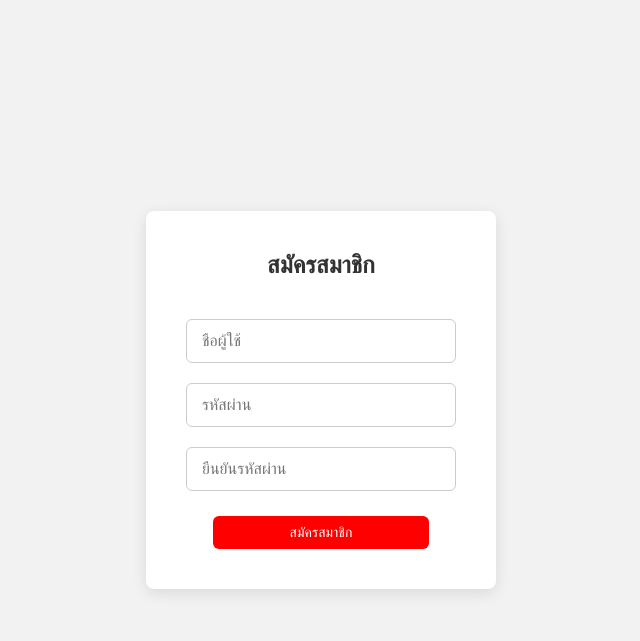
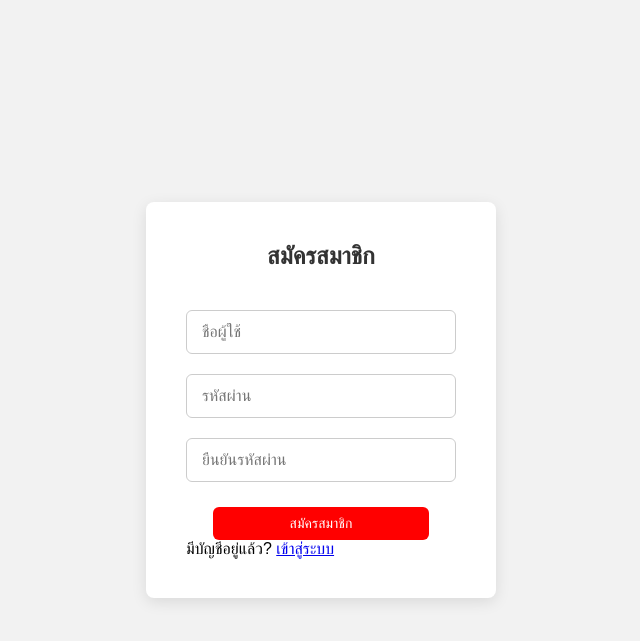
Before and after one commit to 6710535029s/cn331-as2, a Django app: template booking_room/booking/templates/booking/register.html in a window 1280 px wide. Shown: the top 641 px of the page, without its empty margins (319-959 px from the left). Run offline with Django 5.2, Linux system fonts and the light colour scheme; the template is opened without the code that fills it, so the values that code supplies are empty.

Commit message:
Update register.html
เพิ่มปุ่ม เลือกให้เข้าสู่ระบบในหน้า register

```diff
--- a/booking_room/booking/templates/booking/register.html
+++ b/booking_room/booking/templates/booking/register.html
@@ -88,6 +88,9 @@
             <input type="password" name="confirm" placeholder="ยืนยันรหัสผ่าน" required>
             <button type="submit">สมัครสมาชิก</button>
         </form>
+        <div class="login-link">
+            มีบัญชีอยู่แล้ว? <a href="/login/">เข้าสู่ระบบ</a>
+        </div>
     </div>
 </body>
 </html>
```
